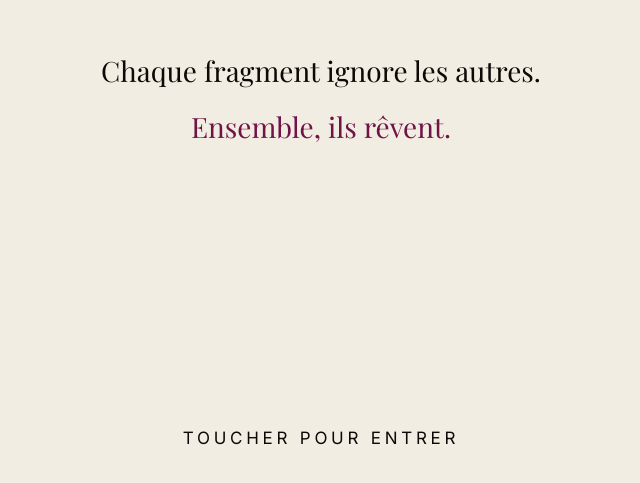
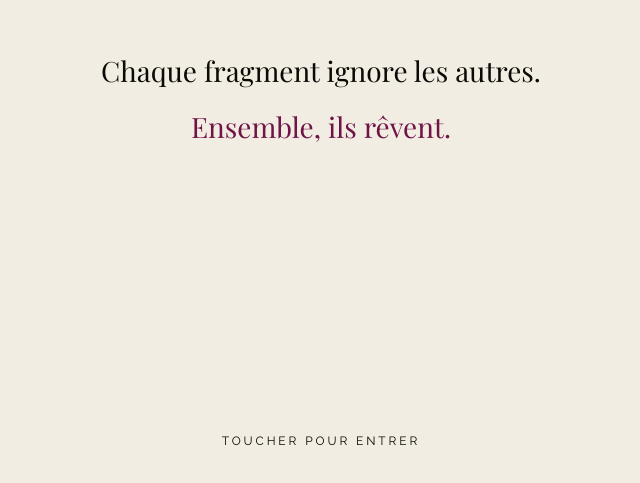
Before and after one commit to msonnet/CADAVRE-EXQUIS-, a React (Vite) app: page / in a window 1280 px wide. Shown: the part 301-784 px from the top of the page, without its empty margins (319-959 px from the left). Built offline with nearby package versions, Linux system fonts and the light colour scheme; a web font is replaced by a local one.

Commit message:
SplashScreen : label Raleway 12px tracké (cohérence chrome labels)
https://claude.ai/code/session_01P8KiD45Qwx7KeVBpwUdnrA

```diff
--- a/src/components/SplashScreen.tsx
+++ b/src/components/SplashScreen.tsx
@@ -68,9 +68,9 @@ export default function SplashScreen() {
             transition={{ delay: 2.7 }}
             style={{
               position: 'absolute', bottom: 48,
-              fontFamily: "'Inter', sans-serif", fontSize: 17,
-              letterSpacing: '0.22em', textTransform: 'uppercase',
-              color: encre, opacity: 0.28,
+              fontFamily: "'Raleway', sans-serif", fontSize: 12,
+              letterSpacing: '0.24em', textTransform: 'uppercase',
+              color: encre, opacity: 0.32,
             }}
           >
             Toucher pour entrer
```
